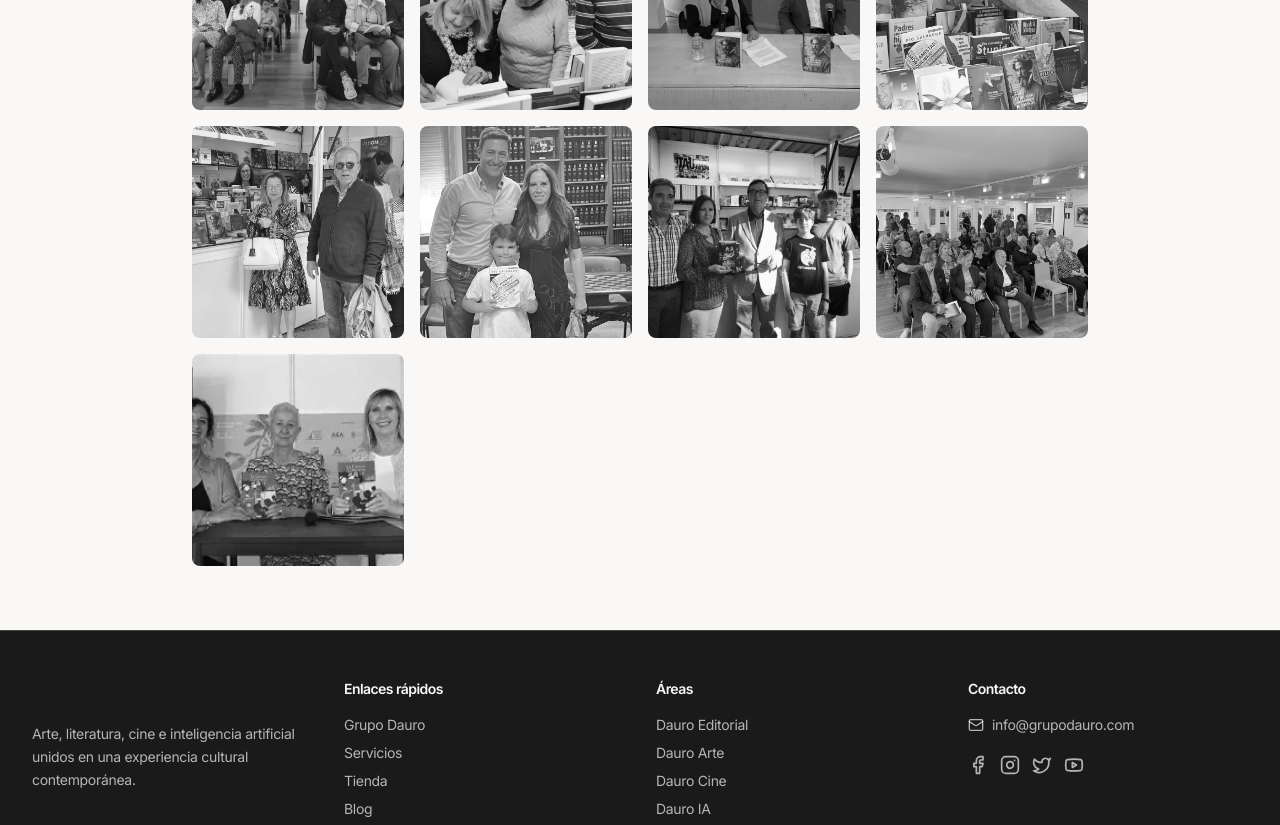
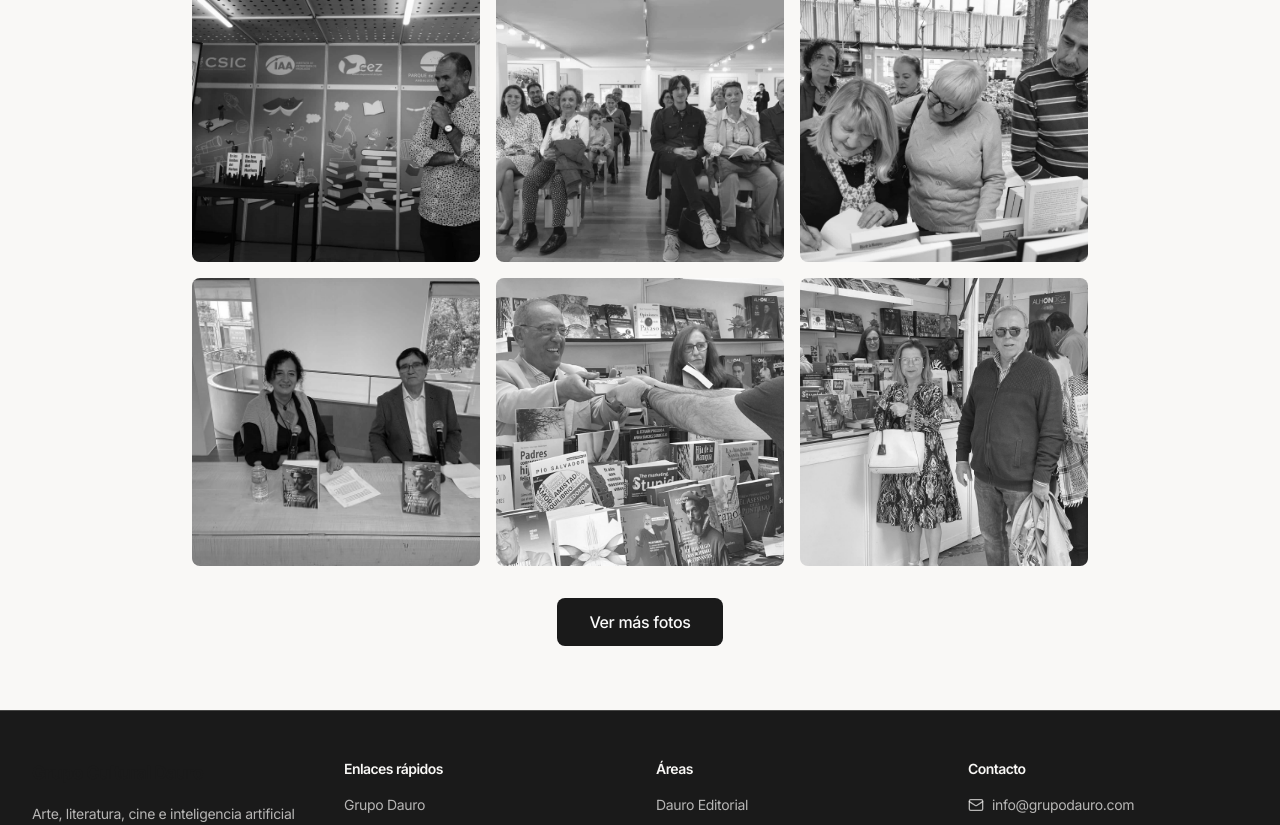
Before and after one commit to Pilarsanchezdauro/dauro-luminous-horizon, a React (Vite) app: page /grupo-dauro in a window 1280 px wide. Shown: the part 1980-2805 px from the top of the page. Built offline with nearby package versions, Linux system fonts and the light colour scheme; the HTML template or start-up script is replaced by a standard one.

Commit message:
Limit gallery images

```diff
--- a/src/pages/GrupoDauro.tsx
+++ b/src/pages/GrupoDauro.tsx
@@ -18,7 +18,9 @@ import gallery13 from "@/assets/gallery-13.webp";
 
 const GrupoDauro = () => {
   const [selectedImage, setSelectedImage] = useState<string | null>(null);
+  const [showAll, setShowAll] = useState(false);
   const galleryImages = [gallery1, gallery2, gallery3, gallery4, gallery5, gallery6, gallery7, gallery8, gallery9, gallery10, gallery11, gallery12, gallery13];
+  const displayedImages = showAll ? galleryImages : galleryImages.slice(0, 9);
 
   return (
     <div className="min-h-screen">
@@ -88,8 +90,8 @@ const GrupoDauro = () => {
               <h2 className="text-4xl font-playfair font-bold mb-8 text-center text-foreground">
                 Nuestra Trayectoria en Imágenes
               </h2>
-              <div className="grid grid-cols-2 md:grid-cols-4 gap-4">
-                {galleryImages.map((image, index) => (
+              <div className="grid grid-cols-2 md:grid-cols-3 gap-4">
+                {displayedImages.map((image, index) => (
                   <div
                     key={index}
                     onClick={() => setSelectedImage(image)}
@@ -103,6 +105,16 @@ const GrupoDauro = () => {
                   </div>
                 ))}
               </div>
+              {!showAll && galleryImages.length > 9 && (
+                <div className="flex justify-center mt-8">
+                  <button
+                    onClick={() => setShowAll(true)}
+                    className="px-8 py-3 bg-primary text-primary-foreground rounded-lg hover:bg-primary/90 transition-colors font-medium"
+                  >
+                    Ver más fotos
+                  </button>
+                </div>
+              )}
             </div>
           </div>
         </div>
```
